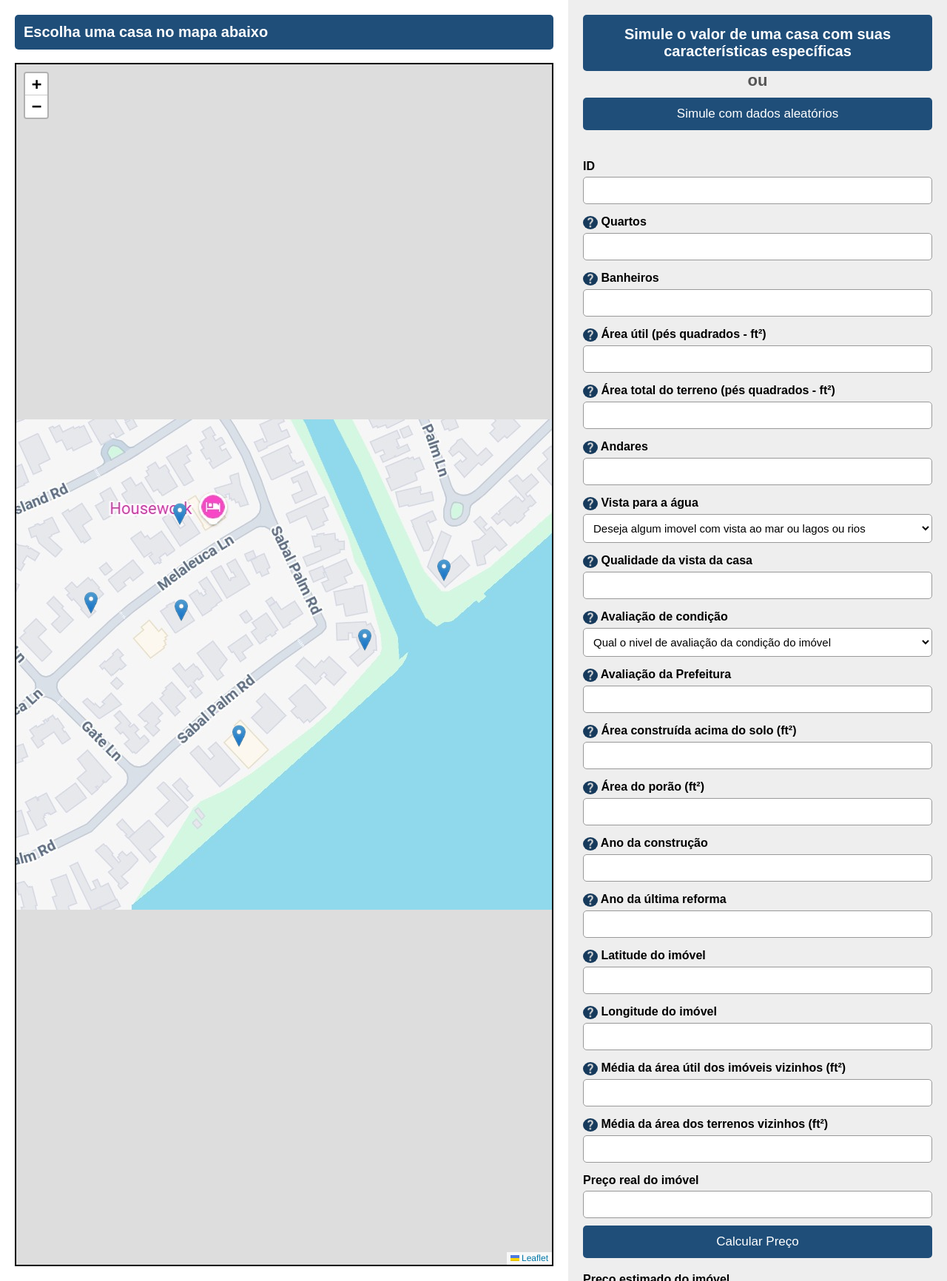
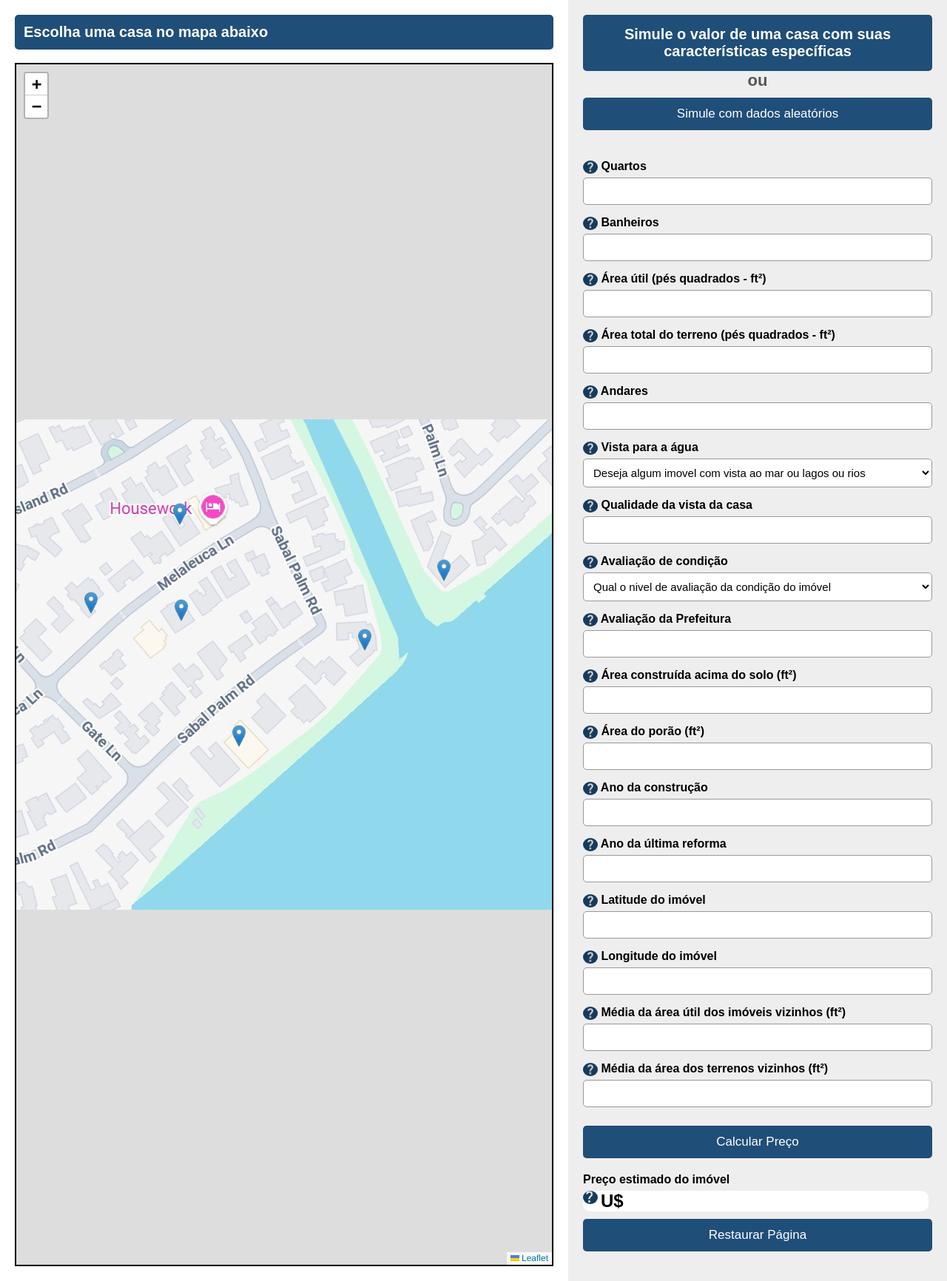
Before and after one commit to Kurt10062005/ValorImoveis-RedeNeural, a FastAPI app: page / in a window 1280 px wide. Shown: the part 76-1808 px from the top of the page at 74% size. Run offline with FastAPI, Linux system fonts and the light colour scheme; data that the repository does not hold is empty; parts of the project's set-up code (start-up, migrations or seed data) failed here and were passed over.

Commit message:
Versão Final

```diff
--- a/main.py
+++ b/main.py
@@ -24,7 +24,7 @@ scaler_y = joblib.load("modelos/scaler_y.pkl")
 colunas_entrada = joblib.load("modelos/colunas_entrada.pkl")
 
 # Carrega a base de dados das casas para simulação
-df_casas = pd.read_csv("dados/kc_house_data2_mediano_modificado.csv")
+df_casas = pd.read_csv("dados/kc_house_data2_moderadamente_modificado.csv")
 
 @app.get("/")
 def home(request: Request):
@@ -59,7 +59,7 @@ def simular_aleatorio():
         "long": float(casa_amostra["long"]),
         "area_living15": float(casa_amostra["sqft_living15"]),
         "area_lote15": float(casa_amostra["sqft_lot15"]),
-        "preco_real": float(casa_amostra["price"]),
+        #"preco_real": float(casa_amostra["price"]),
     }
     return dados_simulacao
 
@@ -127,7 +127,6 @@ def simular_aleatorio_mapa():
 
     # Dados da casa para mostrar no mapa
     dados_imovel = {
-        "id": int(casa_amostra["id"]),
         "quartos": float(casa_amostra["bedrooms"]),
         "banheiros": float(casa_amostra["bathrooms"]),
         "area_living": float(casa_amostra["sqft_living"]),
--- a/modelos/treinar_modelo.py
+++ b/modelos/treinar_modelo.py
@@ -14,7 +14,7 @@ import joblib
 import numpy as np
 
 # carrega os dados
-dados = pd.read_csv("../dados/kc_house_data3_muito_modificado.csv")
+dados = pd.read_csv("../dados/kc_house_data2_moderadamente_modificado.csv")
 
 # colunas de entrada
 colunas_entrada = [
@@ -46,7 +46,8 @@ y_train_norm = scaler_y.fit_transform(y_train.values.reshape(-1, 1)).ravel()
 
 # busca hiperparametros com Grid Search (!!!aprte q mais demora!!!)
 param_grid = {
-    "hidden_layer_sizes": [(34, 17)],
+    "hidden_layer_sizes":
+    [(17, 17, 17)],
     "activation": ["relu", "tanh"],
     "alpha": [0.0001, 0.001],
     "learning_rate": ["constant", "adaptive"]
--- a/static/js/mapa.js
+++ b/static/js/mapa.js
@@ -91,7 +91,6 @@ function preencherInformacoesImovel(marcador) {
     // ==================================================
     // DADOS DO IMÓVEL
     // ==================================================
-    document.getElementById("casa_id").value = dadosImovel.id;
     document.getElementById("casa_quartos").value = dadosImovel.quartos;
     document.getElementById("casa_banheiros").value = dadosImovel.banheiros;
     document.getElementById("casa_area_living").value = dadosImovel.area_living;
--- a/static/js/simulacao.js
+++ b/static/js/simulacao.js
@@ -20,7 +20,6 @@ async function gerarSimulacaoAleatoria() {
         }
 
         // Preenche os campos do formulário da direita (editáveis)
-        document.getElementById('id').value = casa.id;
         document.getElementById('quartos').value = casa.quartos;
         document.getElementById('banheiros').value = casa.banheiros;
         document.getElementById('area_living').value = casa.area_living;
@@ -38,7 +37,6 @@ async function gerarSimulacaoAleatoria() {
         document.getElementById('long').value = casa.long;
         document.getElementById('area_living15').value = casa.area_living15;
         document.getElementById('area_lote15').value = casa.area_lote15;
-        document.getElementById('preco_real').value = casa.preco_real;
 
     } catch (erro) {
         console.error('Erro ao gerar simulação:', erro);
--- a/templates/index.html
+++ b/templates/index.html
@@ -55,11 +55,6 @@ AUTORES:
                 INTERFACE DO LADO DIREITO, ONDE O UWUQRIO PREENCHE OW DADOS OU USA DADOS ALEATORIOS
             -->
             <form action="/enviar" method="post">
-                <div class="campo-form">
-                    <label for="id">ID</label>
-                    <input type="number" id="id" name="id" min="0" step="1">
-                </div>
-
                 <div class="campo-form">
                     <label for="quartos">
                         <span class="infoCampo">
@@ -311,11 +306,6 @@ AUTORES:
                     <input type="number" id="area_lote15" name="area_lote15" min="0" step="1">
                 </div>
 
-                <div class="precoReal-casa">
-                    <label for="preco_real">Preço real do imóvel</label>
-                    <input type="text" id="preco_real" readonly>
-                </div>
-
                 <div class="botoes">
                     <button type="submit">Calcular Preço</button>
                 </div>
@@ -352,9 +342,6 @@ AUTORES:
 
         <div class="janela-casa-conteudo">
             <form>
-                <label for="casa_id">ID:</label>
-                <input type="text" id="casa_id" readonly>
-
                 <label for="casa_quartos">Quartos</label>
                 <input type="number" id="casa_quartos" readonly>
 
```
Also changed, not shown: 3 other files.
